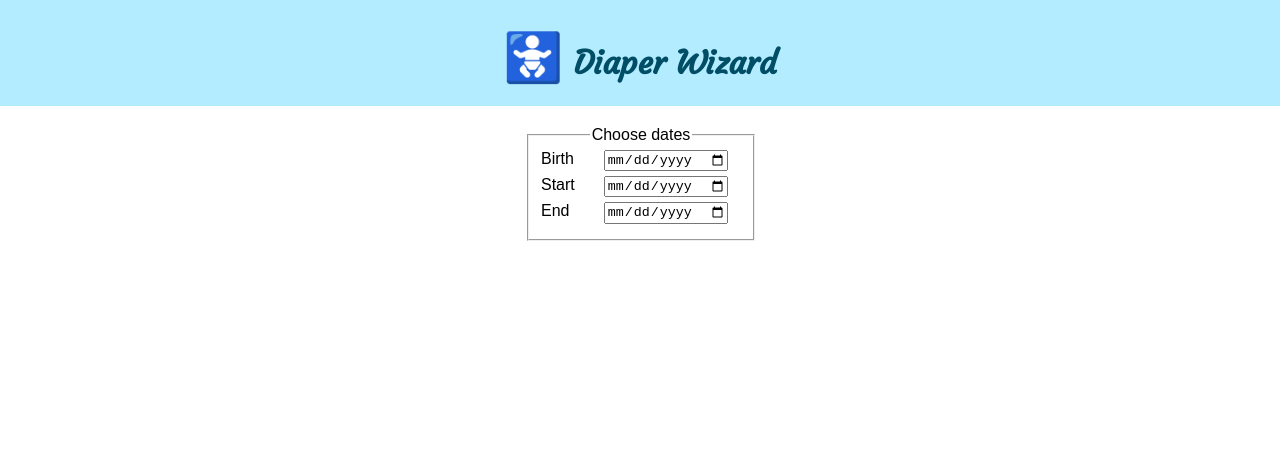
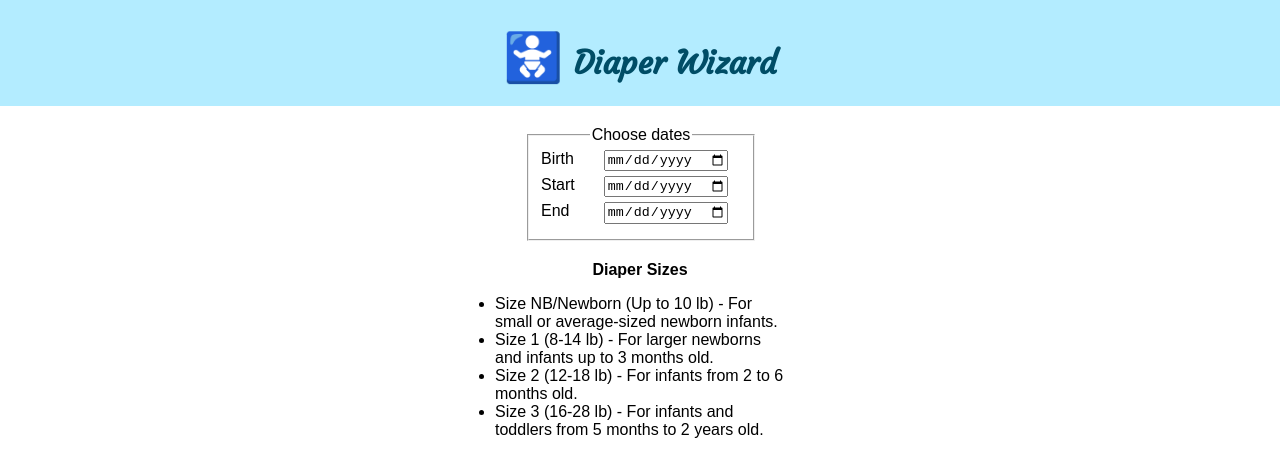
Before and after one commit to groundberry/diaper-wizard, a React (Create React App) app: page / in a window 1280 px wide. Shown: the top 476 px of the page. Built offline with nearby package versions, Linux system fonts and the light colour scheme.

Commit message:
Create DiapersChartLegend

```diff
--- a/src/App.jsx
+++ b/src/App.jsx
@@ -4,6 +4,7 @@ import React, { Component } from 'react';
 import Calendar from './Calendar';
 import DiapersSummary from './DiapersSummary';
 import DiapersChart from './DiapersChart';
+import DiapersChartLegend from './DiapersChartLegend';
 import getArrayOfDiapers from './utils/getArrayOfDiapers';
 import calculator from './utils/calculator';
 import getNumberOfDays from './utils/getNumberOfDays';
@@ -93,6 +94,7 @@ class App extends Component {
           startingDay={startingDay}
           days={numberOfDays}
         />
+        <DiapersChartLegend />
       </div>
     );
   }
--- /dev/null
+++ b/src/DiapersChartLegend.css
@@ -0,0 +1,13 @@
+.DiapersChartLegend {
+  margin: 0 auto;
+  max-width: 350px;
+}
+
+.DiapersChartLegend-header {
+  font-size: 1em;
+}
+
+.DiapersChartLegend-list {
+  text-align: left;
+  padding: 0 30px;
+}
--- /dev/null
+++ b/src/DiapersChartLegend.jsx
@@ -0,0 +1,20 @@
+import React from 'react';
+import './DiapersChartLegend.css';
+
+function DiapersChartLegend() {
+  return (
+    <div
+      className="DiapersChartLegend"
+    >
+      <h1 className="DiapersChartLegend-header">Diaper Sizes</h1>
+      <ul className="DiapersChartLegend-list">
+        <li>Size NB/Newborn (Up to 10 lb) - For small or average-sized newborn infants.</li>
+        <li>Size 1 (8-14 lb) - For larger newborns and infants up to 3 months old.</li>
+        <li>Size 2 (12-18 lb) - For infants from 2 to 6 months old.</li>
+        <li>Size 3 (16-28 lb) - For infants and toddlers from 5 months to 2 years old.</li>
+      </ul>
+    </div>
+  );
+}
+
+export default DiapersChartLegend;
```
